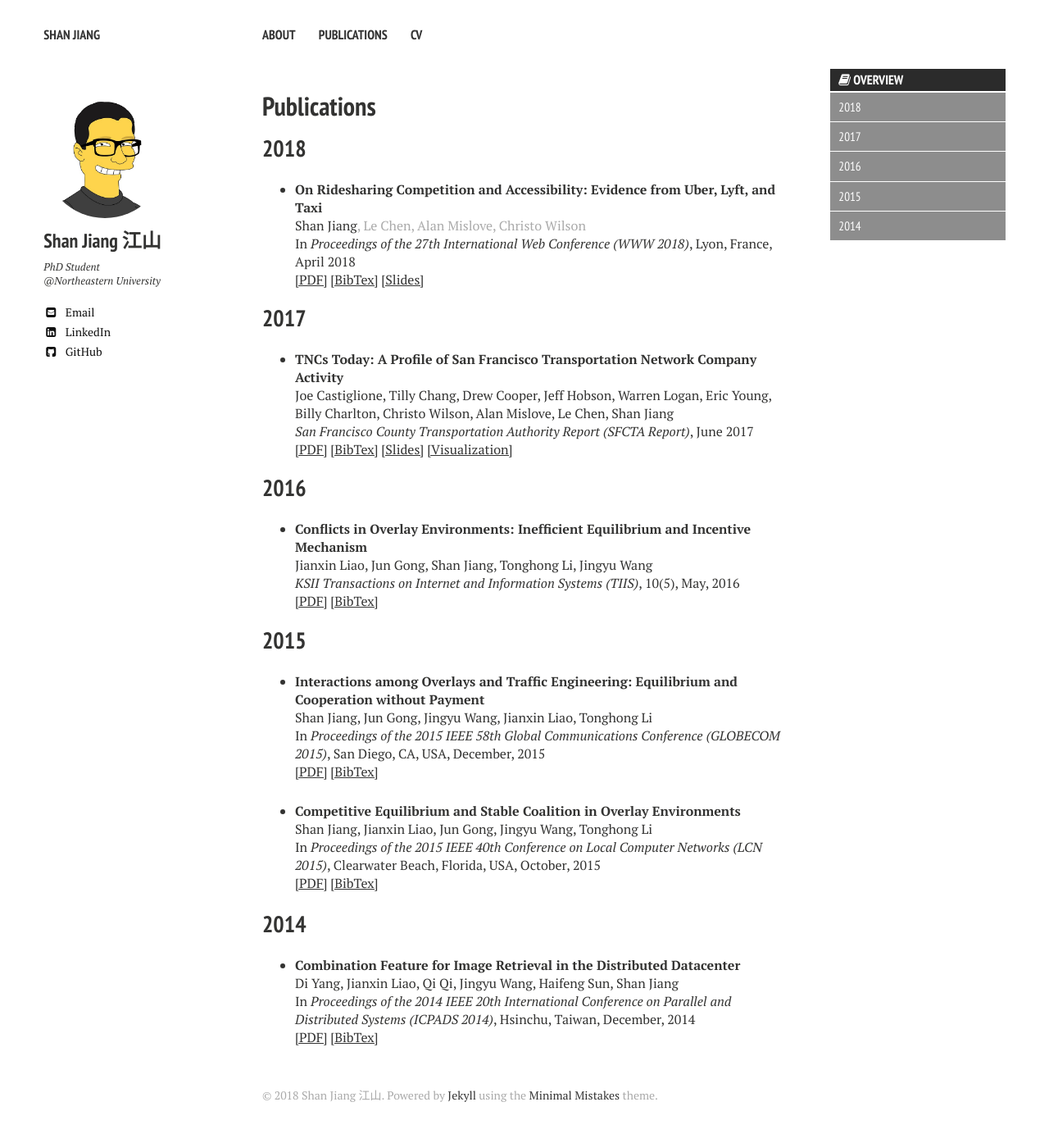
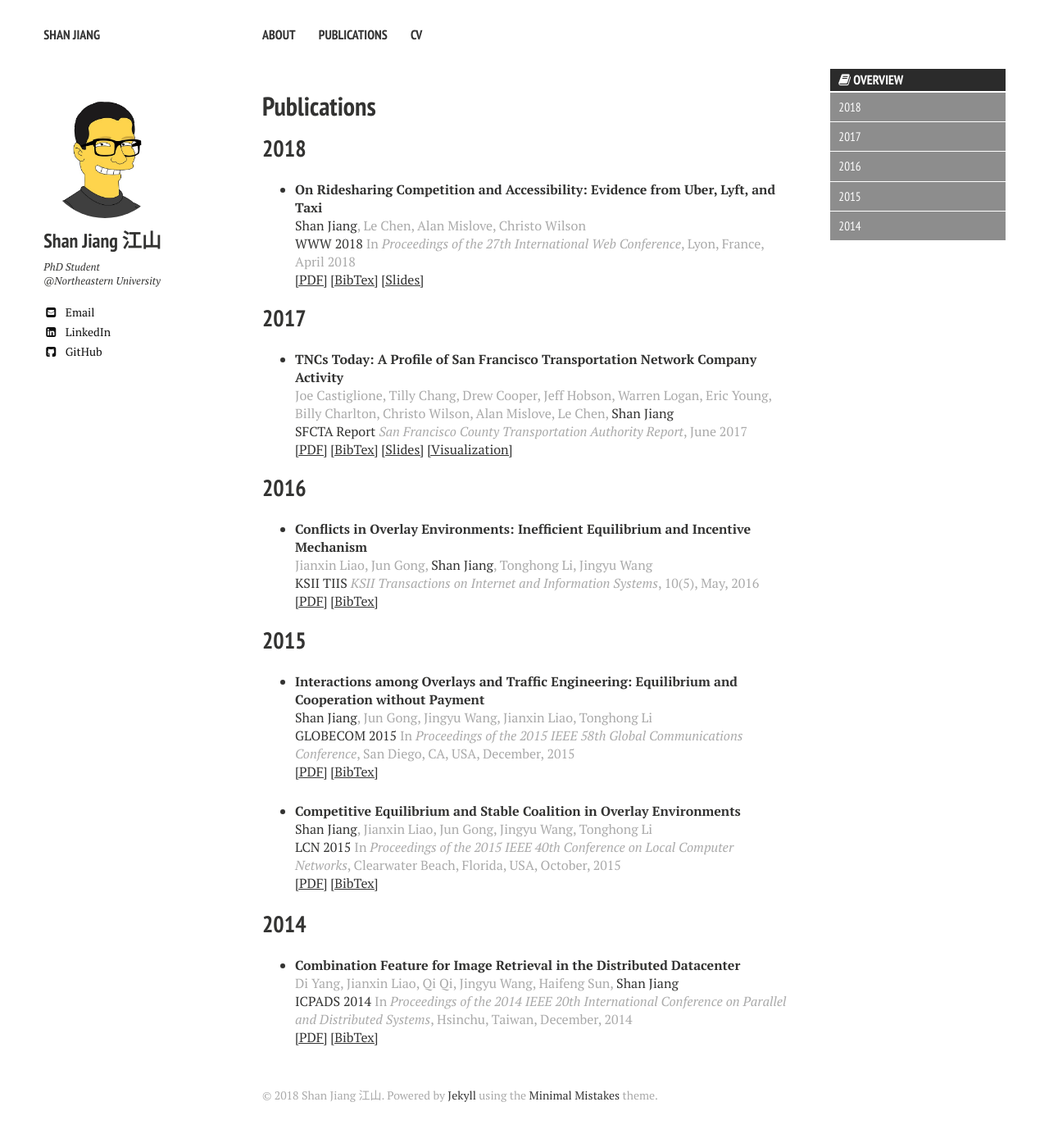
Before and after one commit to printfoo/printfoo.github.io, a Jekyll site: the page built from publications/index.md, in a window 1280 px wide. Shown: the whole page at 82% size. Built offline with Jekyll 4.4.1, drawn with Linux system fonts in a browser that asks for light colours; nearby versions of some CDN libraries.

Commit message:
change color of pubs

```diff
--- a/publications/index.md
+++ b/publications/index.md
@@ -13,38 +13,38 @@ comments: false
 
 * **On Ridesharing Competition and Accessibility: Evidence from Uber, Lyft, and Taxi**
 Shan Jiang<span style="color:#AAA">, Le Chen, Alan Mislove, Christo Wilson</span>
-In *Proceedings of the 27th International Web Conference (WWW 2018)*, Lyon, France, April 2018
+WWW 2018<span style="color:#AAA"> In *Proceedings of the 27th International Web Conference*, Lyon, France, April 2018</span>
 [\[PDF\]](www18_paper.pdf){:target="_blank"} [\[BibTex\]](www18_bib.txt){:target="_blank"} [\[Slides\]](www18_slides.pdf){:target="_blank"}
 
 ## 2017
 
 * **TNCs Today: A Profile of San Francisco Transportation Network Company Activity**
-Joe Castiglione, Tilly Chang, Drew Cooper, Jeff Hobson, Warren Logan, Eric Young, Billy Charlton, Christo Wilson, Alan Mislove, Le Chen, Shan Jiang
-*San Francisco County Transportation Authority Report (SFCTA Report)*, June 2017
+<span style="color:#AAA">Joe Castiglione, Tilly Chang, Drew Cooper, Jeff Hobson, Warren Logan, Eric Young, Billy Charlton, Christo Wilson, Alan Mislove, Le Chen, </span>Shan Jiang
+SFCTA Report<span style="color:#AAA"> *San Francisco County Transportation Authority Report*, June 2017</span>
 [\[PDF\]](sfcta17_paper.pdf){:target="_blank"} [\[BibTex\]](sfcta17_bib.txt){:target="_blank"} [\[Slides\]](sfcta17_slides.pdf){:target="_blank"} [\[Visualization\]](http://tncstoday.sfcta.org){:target="_blank"}
 
 ## 2016
 
 * **Conflicts in Overlay Environments: Inefficient Equilibrium and Incentive Mechanism**
-Jianxin Liao, Jun Gong, Shan Jiang, Tonghong Li, Jingyu Wang
-*KSII Transactions on Internet and Information Systems (TIIS)*, 10(5), May, 2016
+<span style="color:#AAA">Jianxin Liao, Jun Gong, </span>Shan Jiang<span style="color:#AAA">, Tonghong Li, Jingyu Wang</span>
+KSII TIIS<span style="color:#AAA"> *KSII Transactions on Internet and Information Systems*, 10(5), May, 2016</span>
 [\[PDF\]](tiis16_paper.pdf){:target="_blank"} [\[BibTex\]](tiis16_bib.txt){:target="_blank"}
 
 ## 2015
 
 * **Interactions among Overlays and Traffic Engineering: Equilibrium and Cooperation without Payment**
-Shan Jiang, Jun Gong, Jingyu Wang, Jianxin Liao, Tonghong Li
-In *Proceedings of the 2015 IEEE 58th Global Communications Conference (GLOBECOM 2015)*, San Diego, CA, USA, December, 2015
+Shan Jiang<span style="color:#AAA">, Jun Gong, Jingyu Wang, Jianxin Liao, Tonghong Li</span>
+GLOBECOM 2015<span style="color:#AAA"> In *Proceedings of the 2015 IEEE 58th Global Communications Conference*, San Diego, CA, USA, December, 2015</span>
 [\[PDF\]](globecom15_paper.pdf){:target="_blank"} [\[BibTex\]](globecom15_bib.txt){:target="_blank"}
 
 * **Competitive Equilibrium and Stable Coalition in Overlay Environments**
-Shan Jiang, Jianxin Liao, Jun Gong, Jingyu Wang, Tonghong Li
-In *Proceedings of the 2015 IEEE 40th Conference on Local Computer Networks (LCN 2015)*, Clearwater Beach, Florida, USA, October, 2015
+Shan Jiang<span style="color:#AAA">, Jianxin Liao, Jun Gong, Jingyu Wang, Tonghong Li</span>
+LCN 2015<span style="color:#AAA"> In *Proceedings of the 2015 IEEE 40th Conference on Local Computer Networks*, Clearwater Beach, Florida, USA, October, 2015</span>
 [\[PDF\]](lcn15_paper.pdf){:target="_blank"} [\[BibTex\]](lcn15_bib.txt){:target="_blank"}
 
 ## 2014
 
 * **Combination Feature for Image Retrieval in the Distributed Datacenter**
-Di Yang, Jianxin Liao, Qi Qi, Jingyu Wang, Haifeng Sun, Shan Jiang
-In *Proceedings of the 2014 IEEE 20th International Conference on Parallel and Distributed Systems (ICPADS 2014)*, Hsinchu, Taiwan, December, 2014
+<span style="color:#AAA">Di Yang, Jianxin Liao, Qi Qi, Jingyu Wang, Haifeng Sun, </span>Shan Jiang
+ICPADS 2014<span style="color:#AAA"> In *Proceedings of the 2014 IEEE 20th International Conference on Parallel and Distributed Systems*, Hsinchu, Taiwan, December, 2014</span>
 [\[PDF\]](icpads14_paper.pdf){:target="_blank"} [\[BibTex\]](icpads14_bib.txt){:target="_blank"}
```
